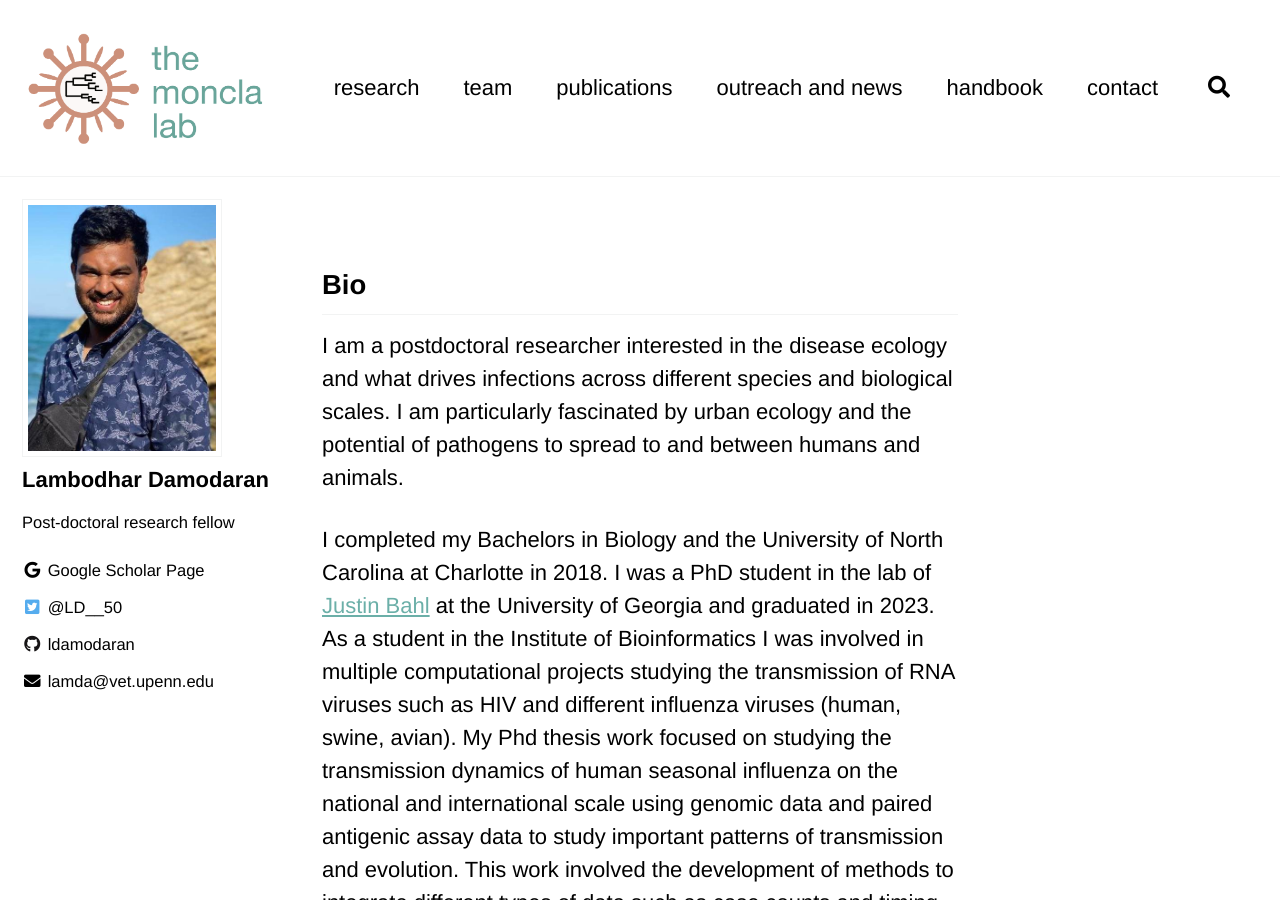
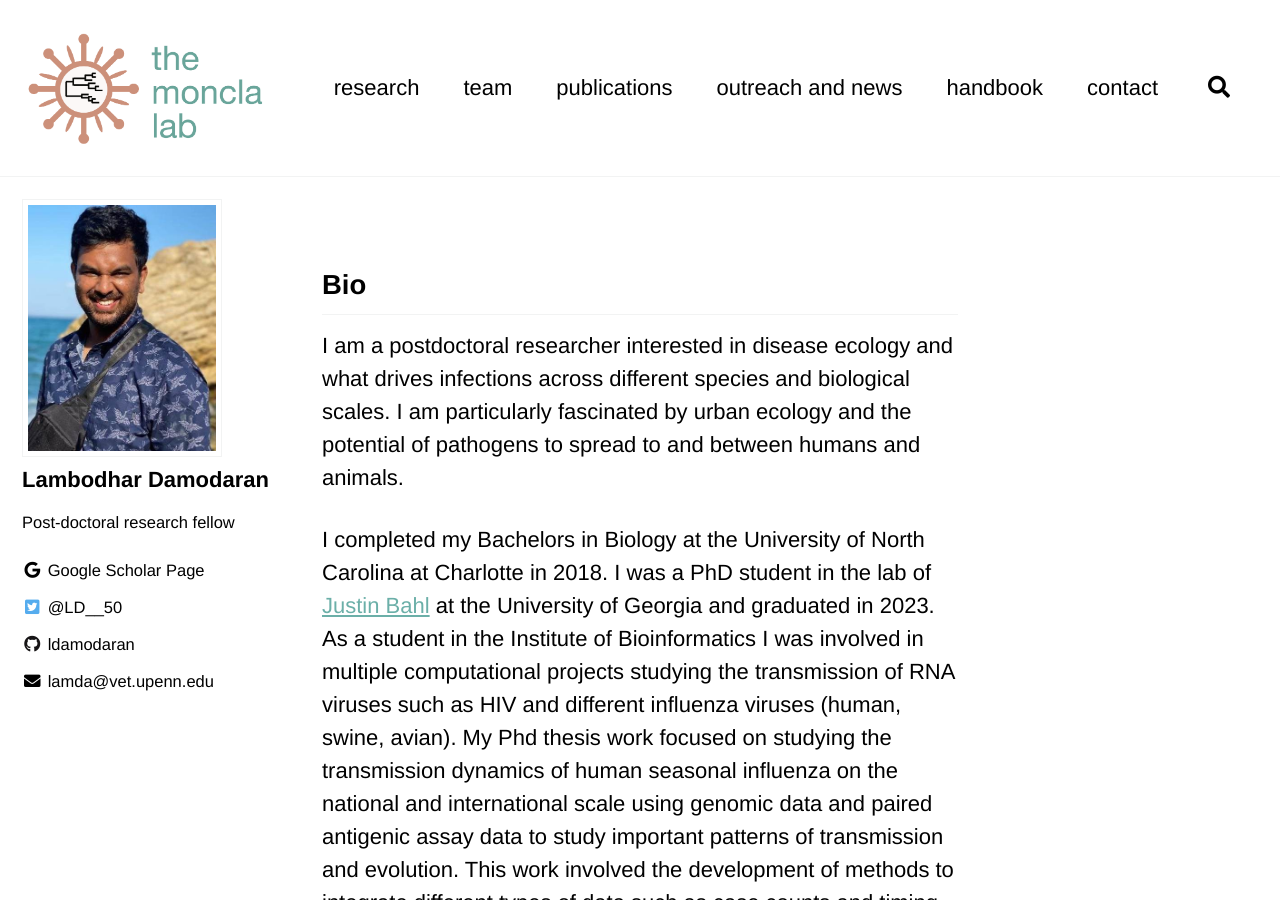
Before and after one commit to lmoncla/monclalab, a Jekyll site: the page built from _pages/people-Lambodhar-Damodaran.md, in a window 1280 px wide and 900 px high. Built offline with Jekyll 4.4.1, drawn with Linux system fonts in a browser that asks for light colours; cached includes are drawn as plain includes; a script that is not in the unit is left out; comment, search, counter and statistics services are not loaded.

Commit message:
Update people-Lambodhar-Damodaran.md
fixed small typo in email and in main text

```diff
--- a/_pages/people-Lambodhar-Damodaran.md
+++ b/_pages/people-Lambodhar-Damodaran.md
@@ -25,8 +25,8 @@ author_profile: true
 
 ## Bio
 
-I am a postdoctoral researcher interested in the disease ecology and what drives infections across different species and biological scales. I am particularly fascinated by urban ecology and the potential of pathogens to spread to and between humans and animals.
+I am a postdoctoral researcher interested in disease ecology and what drives infections across different species and biological scales. I am particularly fascinated by urban ecology and the potential of pathogens to spread to and between humans and animals.
 
-I completed my Bachelors in Biology and the University of North Carolina at Charlotte in 2018. I was a PhD student in the lab of [Justin Bahl](https://bahl-lab.github.io/) at the University of Georgia and graduated in 2023. As a student in the Institute of Bioinformatics I was involved in multiple computational projects studying the transmission of RNA viruses such as HIV and different influenza viruses (human, swine, avian). My Phd thesis work focused on studying the transmission dynamics of human seasonal influenza on the national and international scale using genomic data and paired antigenic assay data to study important patterns of transmission and evolution. This work involved the development of methods to integrate different types of data such as case counts and timing of epidemics to make more informative models of virus transmission. I was fortunate to be able to study as a fellow in the Interdisciplinary Disease Ecology Across Scales program in the Odum School of Ecology where I learned about the many ecological methods and models that can be applied to questions around disease ecology.
+I completed my Bachelors in Biology at the University of North Carolina at Charlotte in 2018. I was a PhD student in the lab of [Justin Bahl](https://bahl-lab.github.io/) at the University of Georgia and graduated in 2023. As a student in the Institute of Bioinformatics I was involved in multiple computational projects studying the transmission of RNA viruses such as HIV and different influenza viruses (human, swine, avian). My Phd thesis work focused on studying the transmission dynamics of human seasonal influenza on the national and international scale using genomic data and paired antigenic assay data to study important patterns of transmission and evolution. This work involved the development of methods to integrate different types of data such as case counts and timing of epidemics to make more informative models of virus transmission. I was fortunate to be able to study as a fellow in the Interdisciplinary Disease Ecology Across Scales program in the Odum School of Ecology where I learned about the many ecological methods and models that can be applied to questions around disease ecology.
 
 In my free time I enjoy taking my dogs out to trails, and watch/read all things sci-fi and fantasy.
```
Also changed, not shown: other parts of _pages/people-Lambodhar-Damodaran.md (+1 -1 lines).
